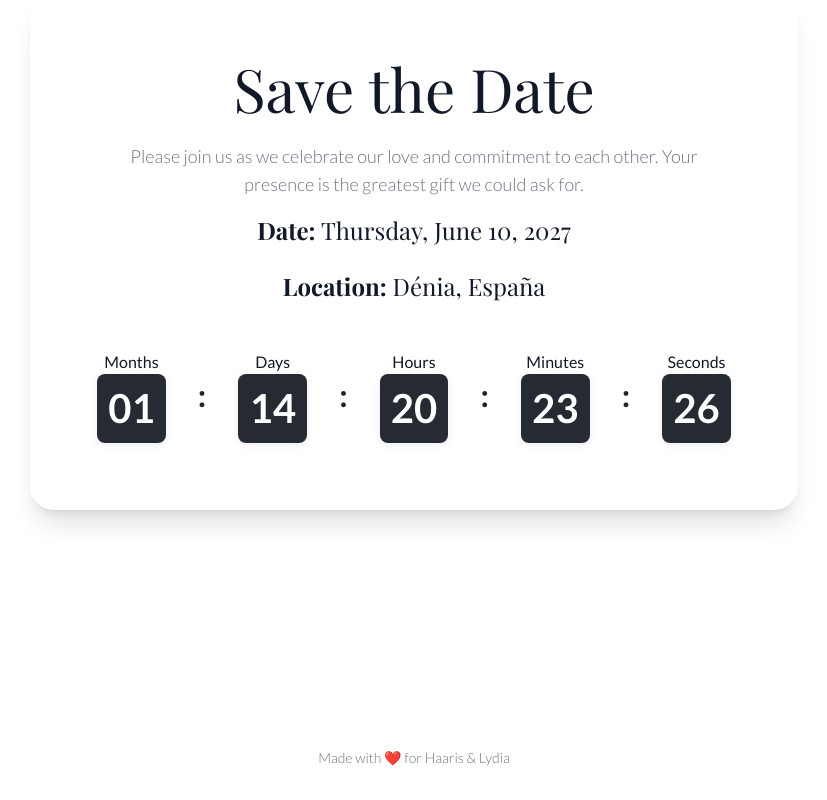
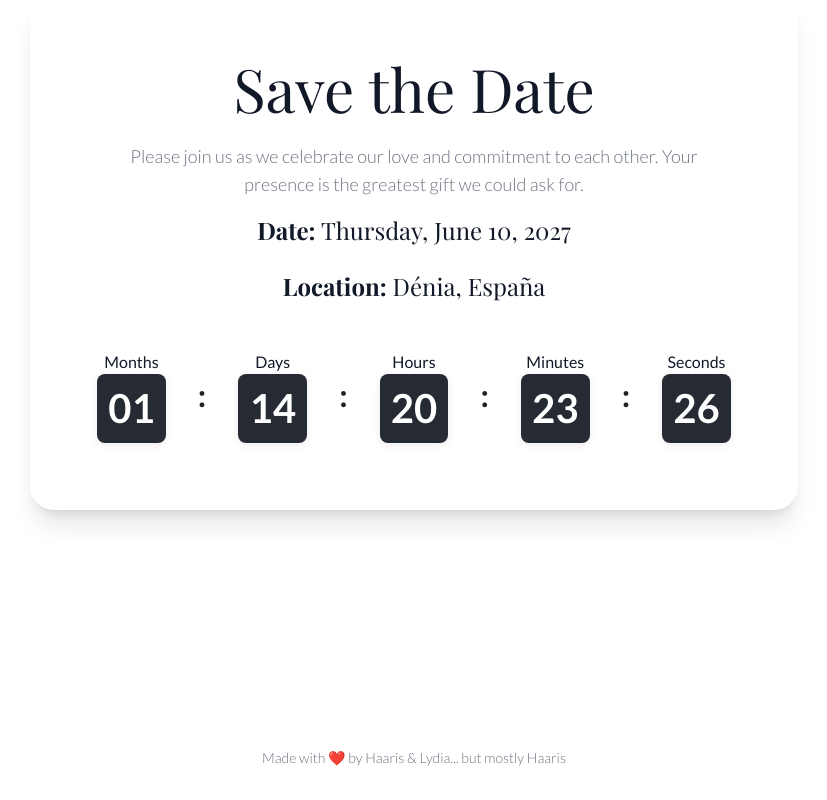
Before and after one commit to hsway1310/wedding_website, a website: page index.html in a window 1280 px wide. Shown: the part 1084-1884 px from the top of the page, without its empty margins (226-1053 px from the left). Drawn offline with nearby package versions, Linux system fonts and the light colour scheme; a web font is replaced by a local one.

Commit message:
adding footer message

```diff
--- a/index.html
+++ b/index.html
@@ -182,7 +182,7 @@
     </main>
 
     <footer class="text-center text-sm py-8 text-gray-500 font-light">
-        Made with ❤️ for Haaris & Lydia
+        Made with ❤️ by Haaris & Lydia... but mostly Haaris
     </footer>
 
     <script src="script.js"></script>
```
